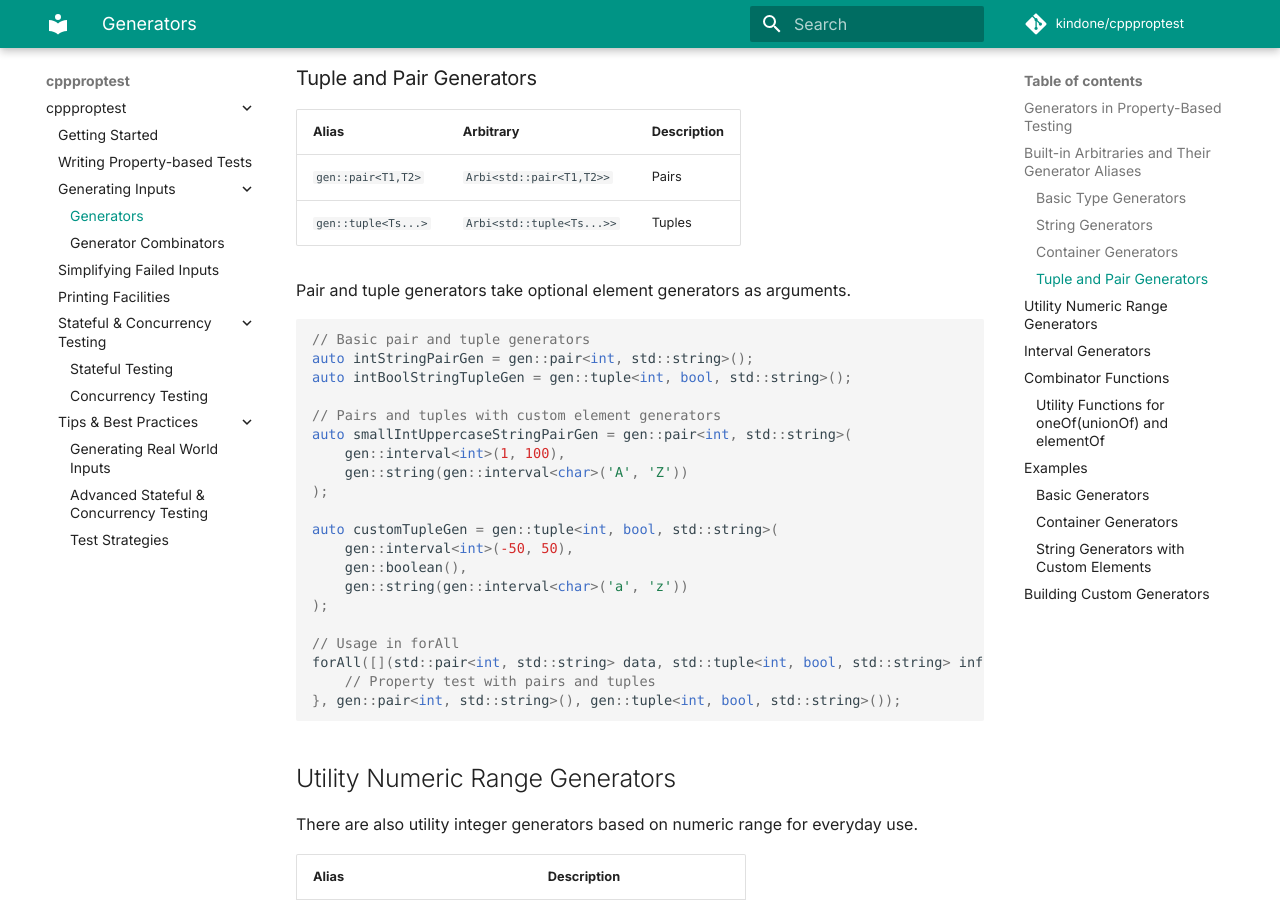
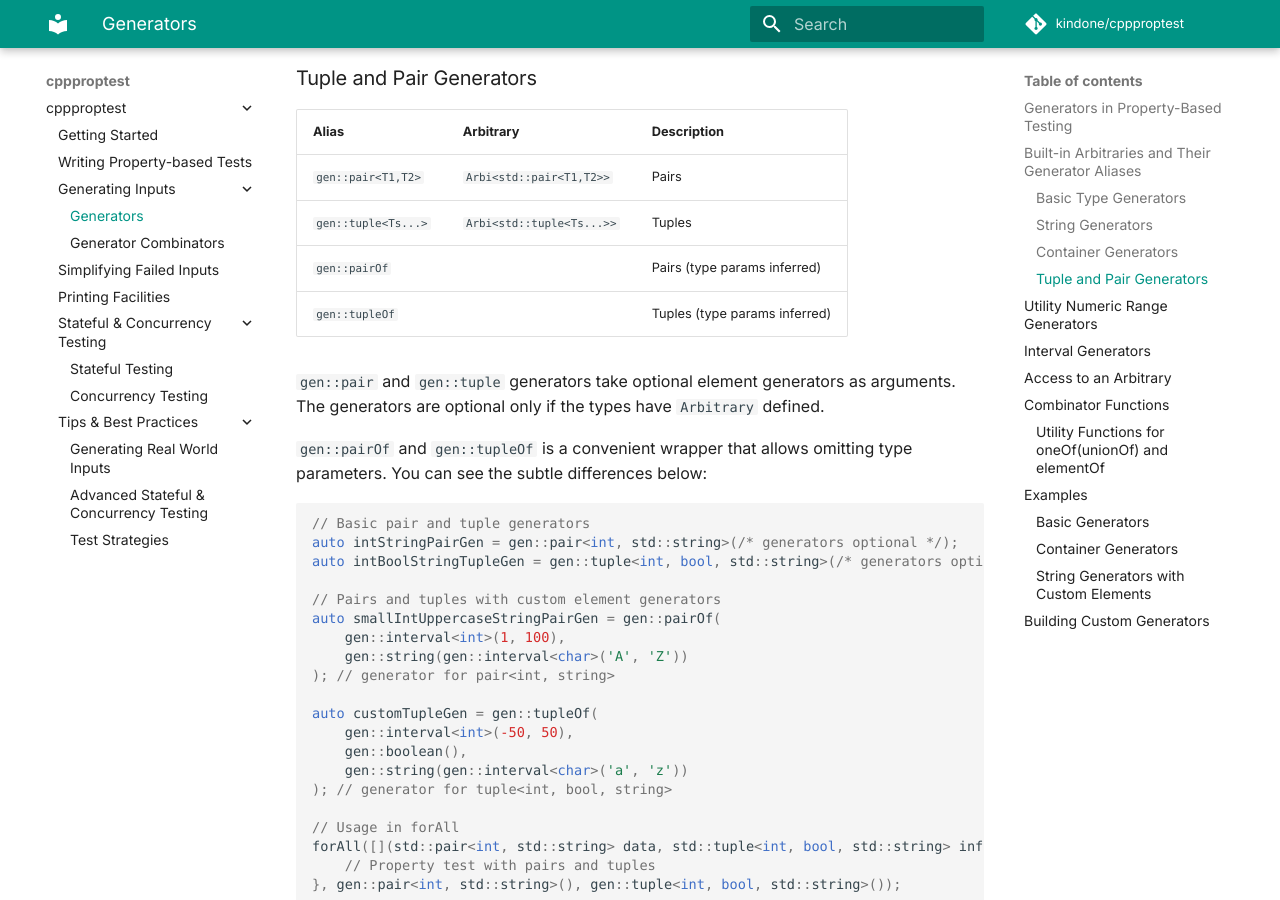
Before and after one commit to kindone/cppproptest2, an MkDocs documentation site: the page built from docs/Generators.md, in a window 1280 px wide and 900 px high, scrolled down 4132 px. Built offline with MkDocs 1.6.1 and Material for MkDocs 9.7.7, drawn with Linux system fonts in a browser that asks for light colours; some web fonts are replaced; comment, search, counter and statistics services are not loaded; some of the changed text lies outside the part shown.

Commit message:
feat: gen::pair -> gen::pairOf and gen::pair (tuple), gen::arbitrary

````diff
--- a/docs/Generators.md
+++ b/docs/Generators.md
@@ -152,25 +152,29 @@
 |-------|----------|-------------|
 | `gen::pair<T1,T2>` | `Arbi<std::pair<T1,T2>>` | Pairs |
 | `gen::tuple<Ts...>` | `Arbi<std::tuple<Ts...>>` | Tuples |
+| `gen::pairOf` |  | Pairs (type params inferred) |
+| `gen::tupleOf` |  | Tuples (type params inferred)|
 
-Pair and tuple generators take optional element generators as arguments.
+`gen::pair` and `gen::tuple` generators take optional element generators as arguments. The generators are optional only if the types have `Arbitrary` defined.
+
+`gen::pairOf` and `gen::tupleOf` is a convenient wrapper that allows omitting type parameters. You can see the subtle differences below:
 
 ```cpp
 // Basic pair and tuple generators
-auto intStringPairGen = gen::pair<int, std::string>();
-auto intBoolStringTupleGen = gen::tuple<int, bool, std::string>();
+auto intStringPairGen = gen::pair<int, std::string>(/* generators optional */);
+auto intBoolStringTupleGen = gen::tuple<int, bool, std::string>(/* generators optional */);
 
 // Pairs and tuples with custom element generators
-auto smallIntUppercaseStringPairGen = gen::pair<int, std::string>(
+auto smallIntUppercaseStringPairGen = gen::pairOf(
     gen::interval<int>(1, 100),
     gen::string(gen::interval<char>('A', 'Z'))
-);
+); // generator for pair<int, string>
 
-auto customTupleGen = gen::tuple<int, bool, std::string>(
+auto customTupleGen = gen::tupleOf(
     gen::interval<int>(-50, 50),
     gen::boolean(),
     gen::string(gen::interval<char>('a', 'z'))
-);
+); // generator for tuple<int, bool, string>
 
 // Usage in forAll
 forAll([](std::pair<int, std::string> data, std::tuple<int, bool, std::string> info) {
@@ -235,6 +239,15 @@
     // Property test with multi-interval integers
 }, gen::intervals({gen::Interval(-100, -1), gen::Interval(1, 100)}));
 ```
+
+## Access to an Arbitrary
+
+While arbitraries (default generator) for type `T` can be accessed using `proptest::Arbitary<T>`, a proxy in `gen` namespace is also provided. You may find it useful if type should be parameterized:
+
+| Function | Description |
+|----------|-------------|
+| `gen::arbitrary<T>(...)` | alias to `proptest::Arbitrary<T>` |
+
 
 ## Combinator Functions
 
````
Also changed, not shown: docs/Combinators.md (+9 -8 lines), docs/GeneratorExamples.md (+3 -3 lines), 12 other files.
